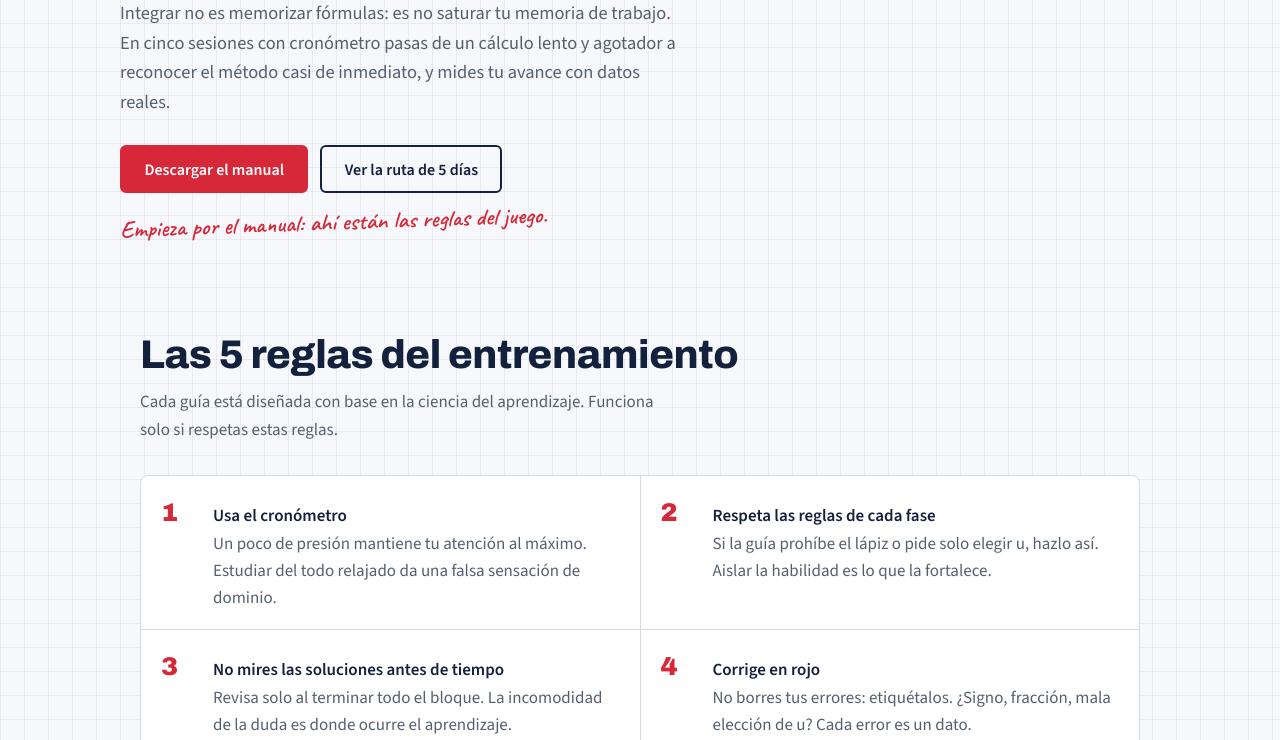
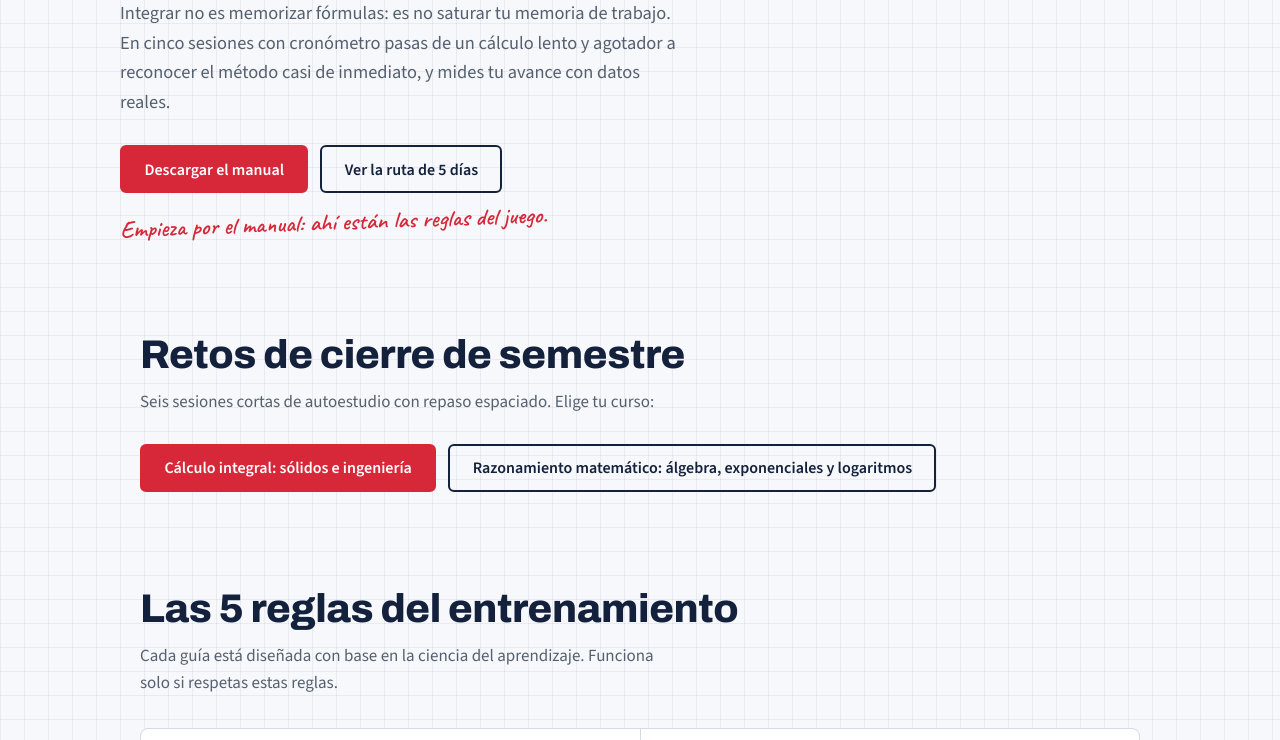
Before and after one commit to MiltonEufrasio/bootcamp-integracion, a plain HTML site: page index.html in a window 1280 px wide. Shown: the part 529-1269 px from the top of the page. Drawn offline with nearby package versions, Linux system fonts and the light colour scheme.

Commit message:
Enlazar los retos desde la portada del bootcamp

```diff
--- a/index.html
+++ b/index.html
@@ -190,6 +190,17 @@
   </div>
 </header>
 
+<section id="retos" aria-labelledby="t-retos">
+  <div class="wrap">
+    <h2 id="t-retos">Retos de cierre de semestre</h2>
+    <p class="lead">Seis sesiones cortas de autoestudio con repaso espaciado. Elige tu curso:</p>
+    <div class="actions">
+      <a class="btn btn-primary" href="retos/calculo/">Cálculo integral: sólidos e ingeniería</a>
+      <a class="btn btn-ghost" href="retos/razonamiento/">Razonamiento matemático: álgebra, exponenciales y logaritmos</a>
+    </div>
+  </div>
+</section>
+
 <section aria-labelledby="t-reglas">
   <div class="wrap">
     <h2 id="t-reglas">Las 5 reglas del entrenamiento</h2>
```
